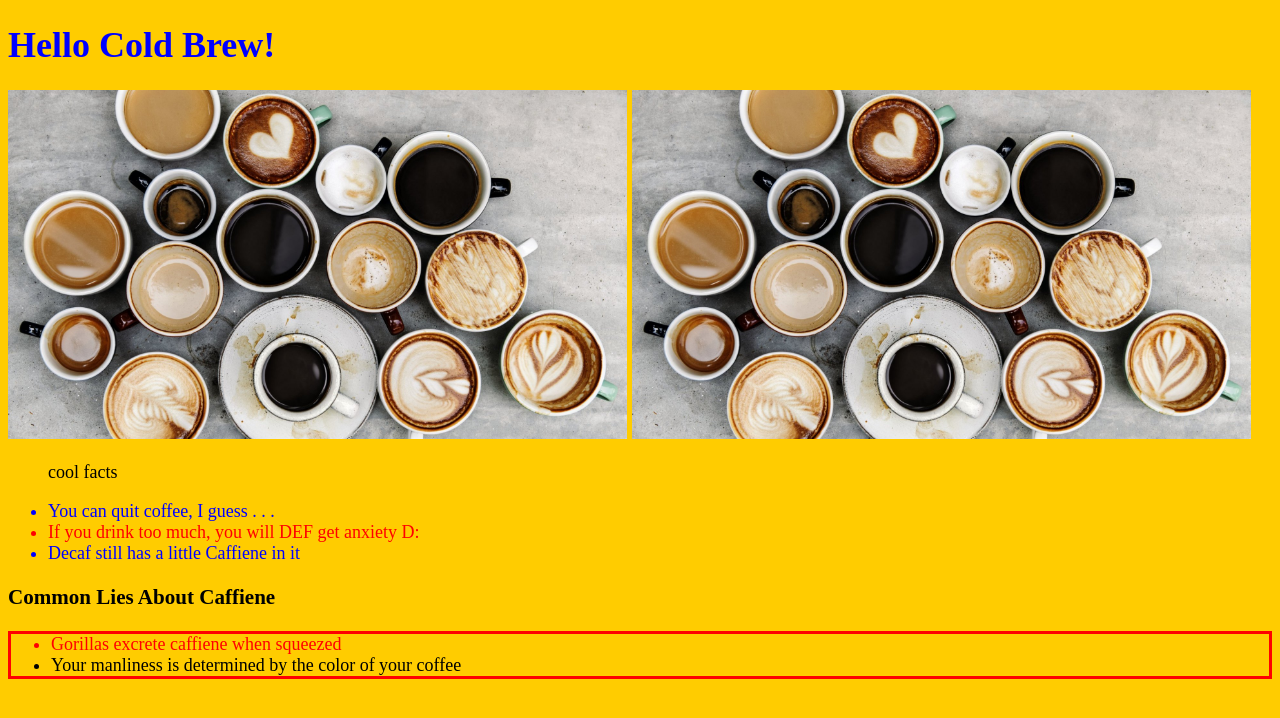
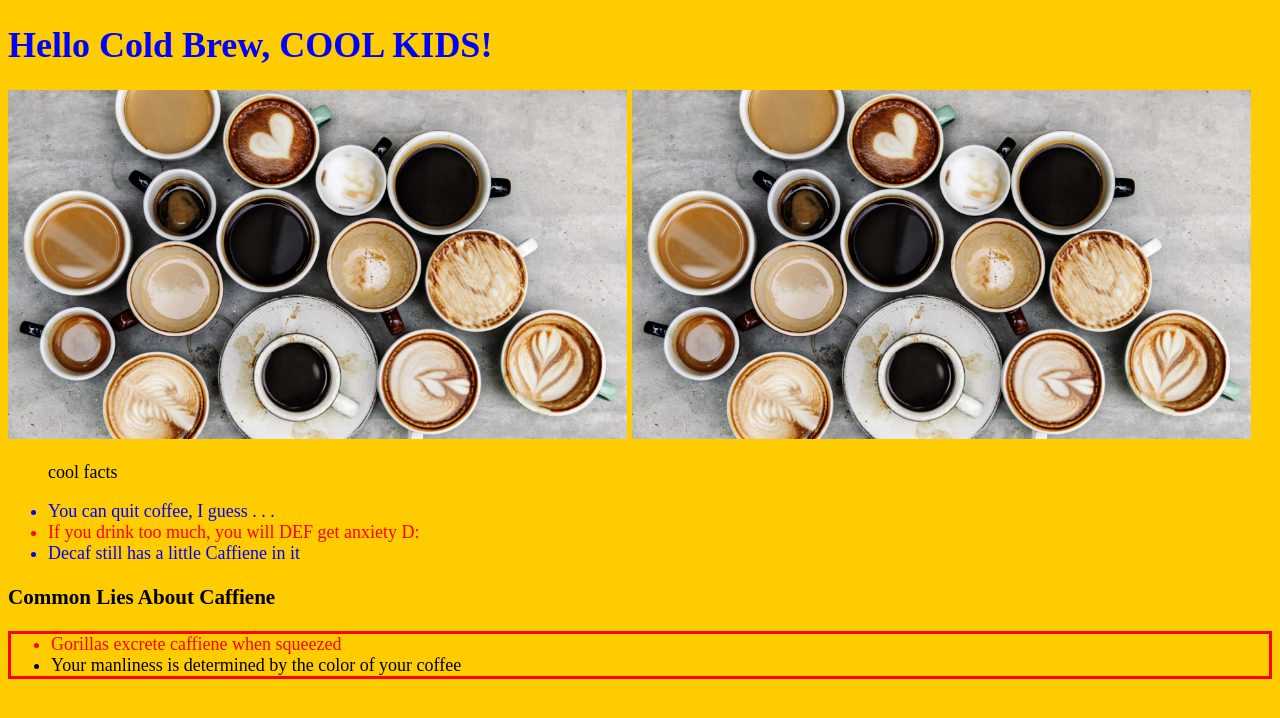
Before and after one commit to nickandersonr/codeinaday195, a plain HTML site: page index.html in a window 1280 px wide. Drawn offline with Linux system fonts and the light colour scheme.

Commit message:
added in more words

```diff
--- a/index.html
+++ b/index.html
@@ -8,7 +8,7 @@
   </head>
   <body>
 
-    <h1 class="header">Hello Cold Brew!</h1>
+    <h1 class="header">Hello Cold Brew, COOL KIDS!</h1>
 
     <img class="banner" src="img/coffeeBanner.jpg" alt="Picture of several cups of coffee">
     <img class="banner" src="img/coffeeBanner.jpg" alt="Picture of several cups of coffee">
```
